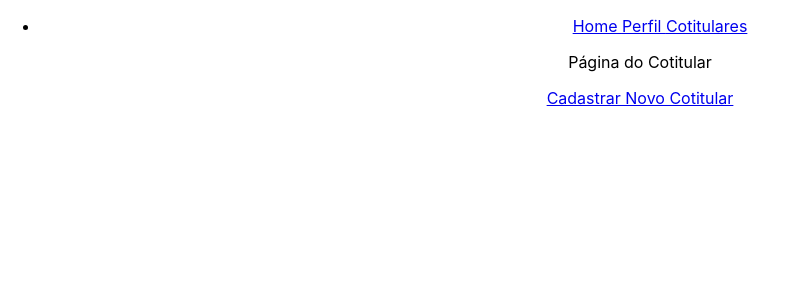
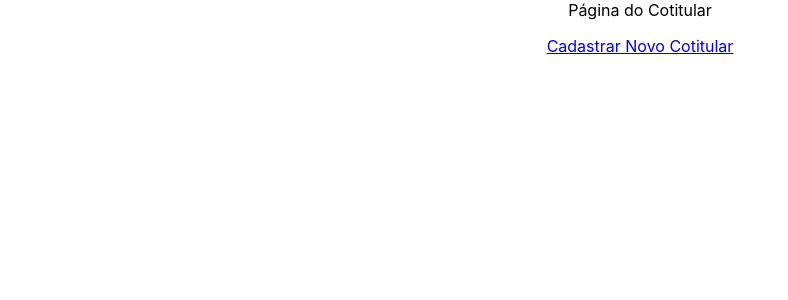
Before and after one commit to Joaovm3/react-app-joao, a React (Create React App) app: page /cotitulares in a window 1280 px wide. Shown: the top 300 px of the page, without its empty margins (0-788 px from the left). Built offline with nearby package versions, Linux system fonts and the light colour scheme.

Commit message:
feat: disable navbar

```diff
--- a/src/routes/index.js
+++ b/src/routes/index.js
@@ -1,7 +1,6 @@
 import React from 'react';
 import { BrowserRouter, Switch, Route } from 'react-router-dom';
 
-import Navbar from '../pages/Navbar';
 import Profile from '../pages/Profile';
 import Login from '../pages/Login';
 import Home from '../pages/Home';
@@ -22,12 +21,10 @@ const Routes = [
 export default function Router() {
     return (
         <BrowserRouter>
-            <Navbar />
-
             <Switch>
                 {Routes.map(({ path, page }) => {
                     return (
-                        <Route exact path={path}>
+                        <Route exact path={path} key={path}>
                             {page}
                         </Route>
                     );
```
